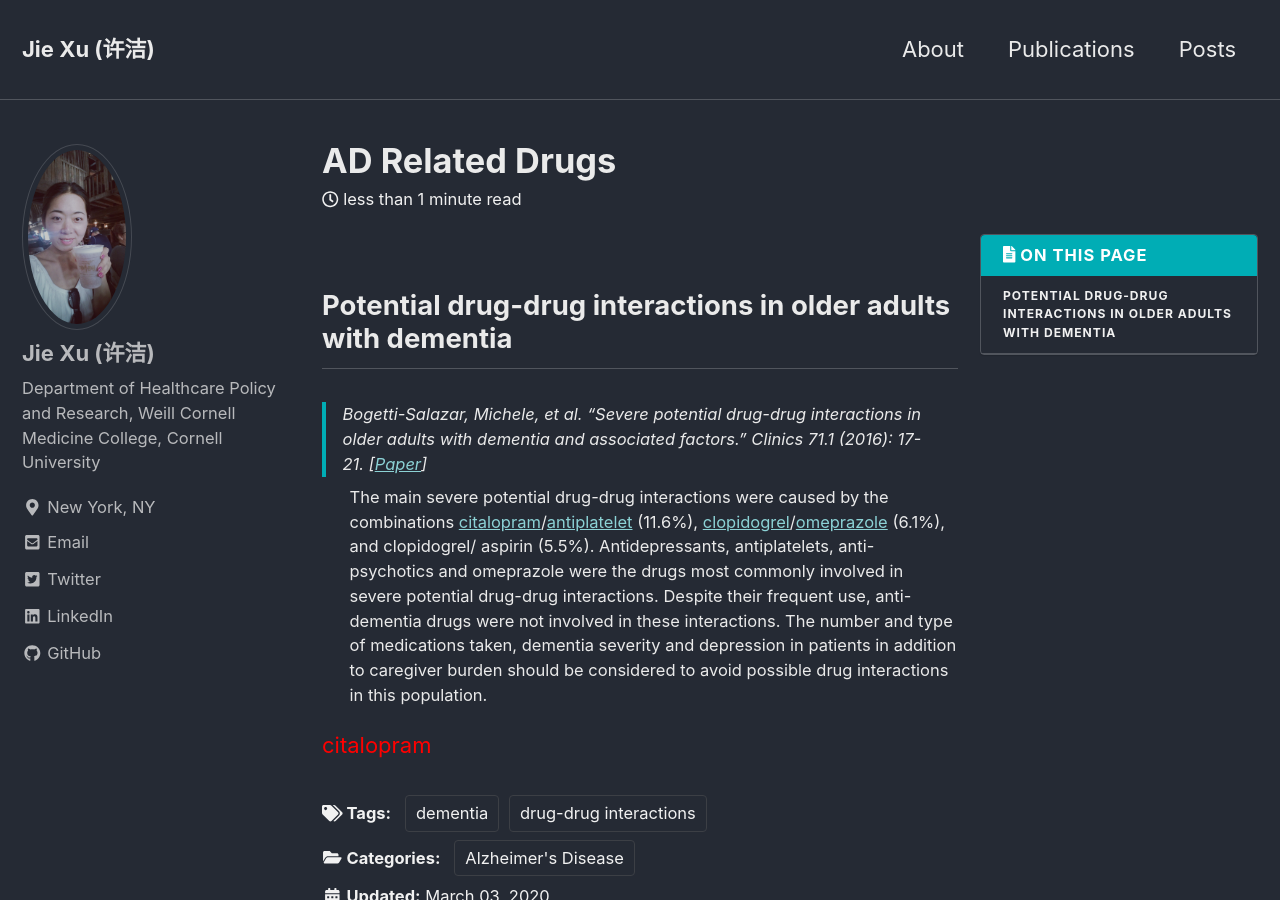
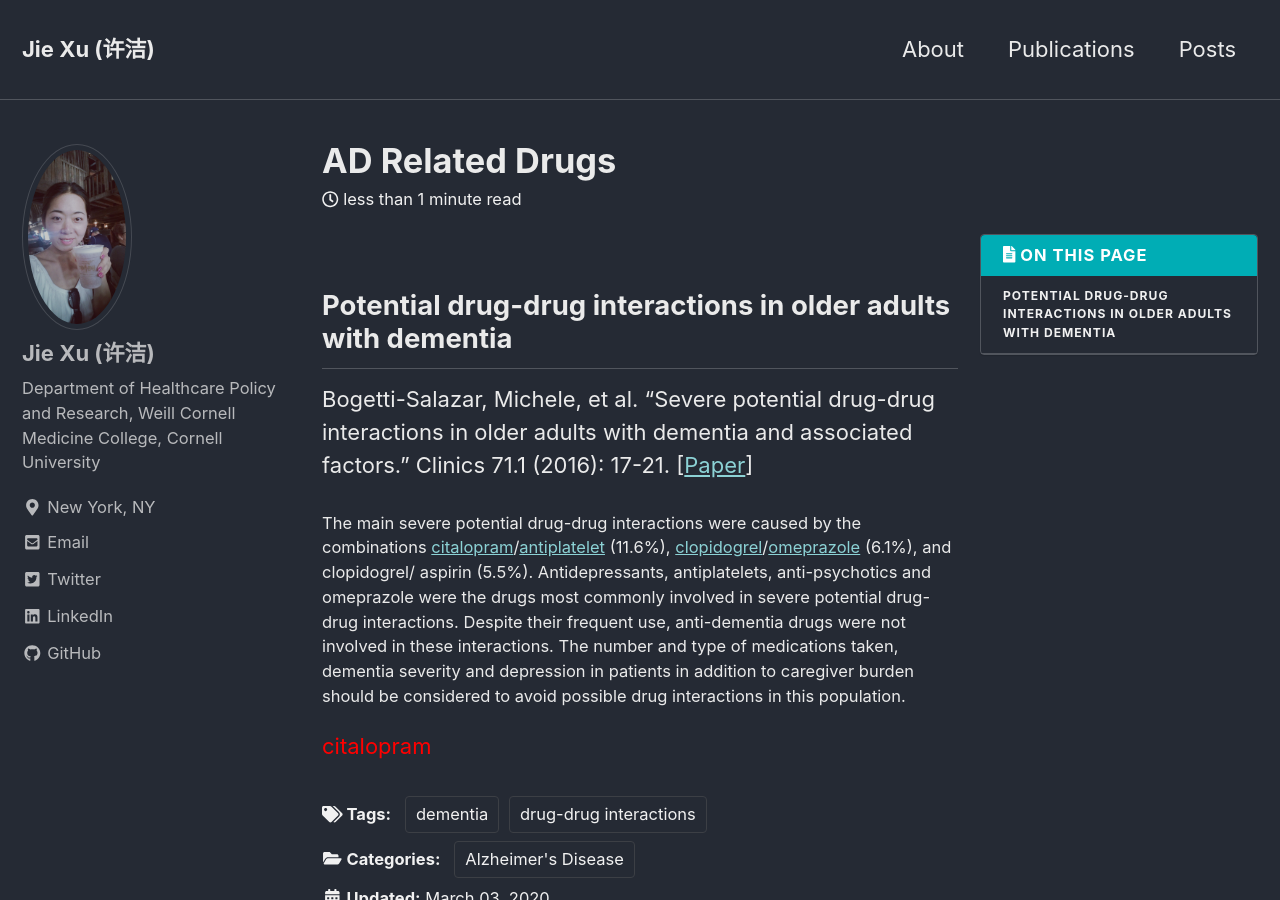
Before and after one commit to jxu1015/jxu1015.github.io, a Jekyll site: the page built from _posts/2020-03-03-AD-Related-Drugs.md, in a window 1280 px wide and 900 px high. Built offline with Jekyll 4.4.1, drawn with Linux system fonts in a browser that asks for light colours; nearby versions of some CDN libraries.

Commit message:
Update 2020-03-03-AD-Related-Drugs.md

```diff
--- a/_posts/2020-03-03-AD-Related-Drugs.md
+++ b/_posts/2020-03-03-AD-Related-Drugs.md
@@ -10,8 +10,8 @@
 
 ## Potential drug-drug interactions in older adults with dementia
 
-> Bogetti-Salazar, Michele, et al. "Severe potential drug-drug interactions in older adults with dementia and associated factors." Clinics 71.1 (2016): 17-21. [[Paper](https://www.ncbi.nlm.nih.gov/pmc/articles/PMC4763155/pdf/cln-71-01-017.pdf)]
-{: .small}
+Bogetti-Salazar, Michele, et al. "Severe potential drug-drug interactions in older adults with dementia and associated factors." Clinics 71.1 (2016): 17-21. [[Paper](https://www.ncbi.nlm.nih.gov/pmc/articles/PMC4763155/pdf/cln-71-01-017.pdf)]
+{: .medium}
 
 The main severe potential drug-drug interactions were caused by the combinations [citalopram](https://www.drugs.com/citalopram.html)/[antiplatelet](https://www.drugs.com/drug-class/antiplatelet-agents.html) (11.6%), [clopidogrel](https://www.drugs.com/mtm/clopidogrel.html)/[omeprazole](https://www.drugs.com/omeprazole.html) (6.1%), and clopidogrel/ aspirin (5.5%). Antidepressants, antiplatelets, anti-psychotics and omeprazole were the drugs most commonly involved in severe potential drug-drug interactions. Despite their frequent use, anti-dementia drugs were not involved in these interactions. The number and type of medications taken, dementia severity and depression in patients in addition to caregiver burden should be considered to avoid possible drug interactions in this population.
 {: .small}
```
